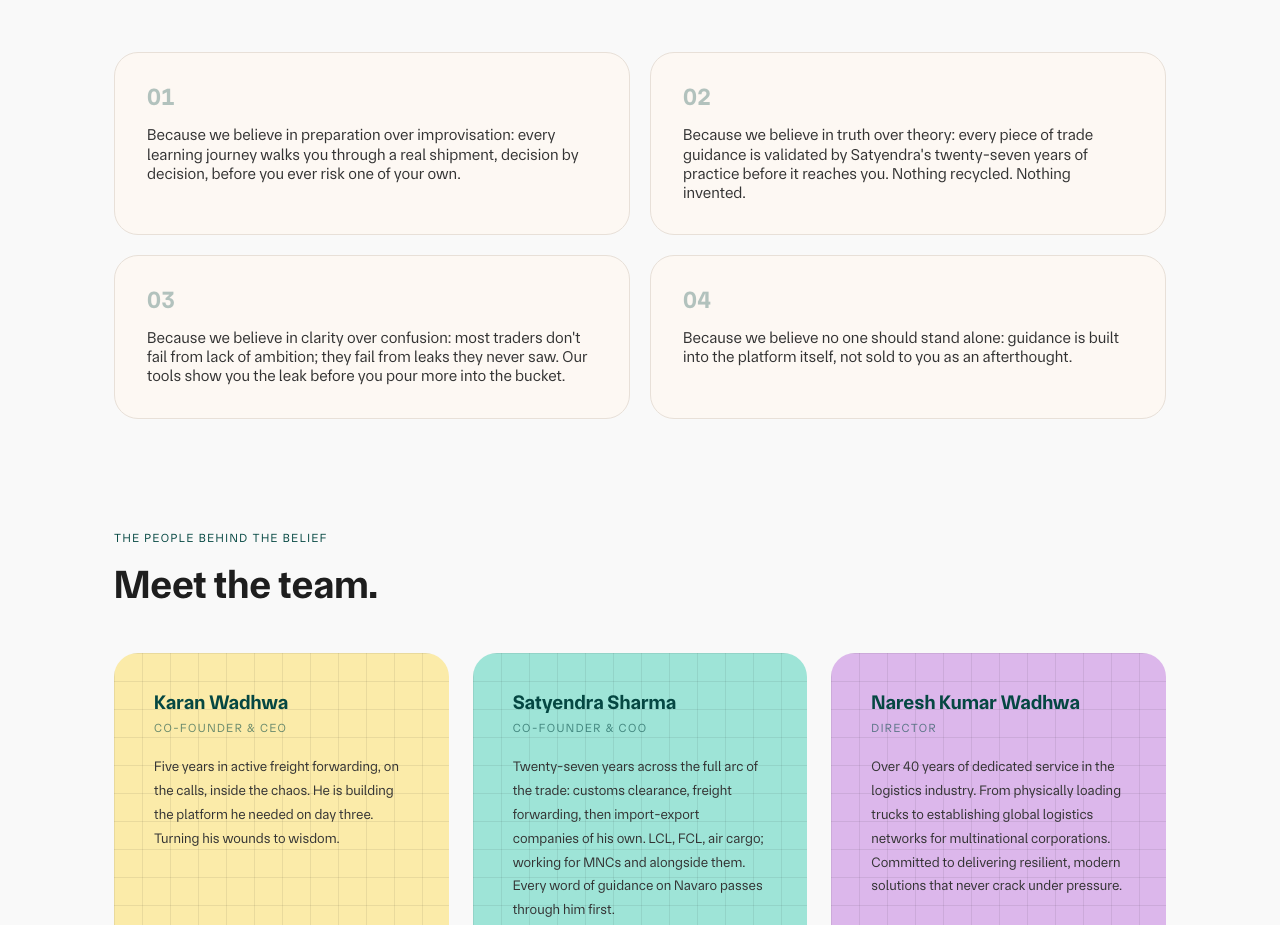
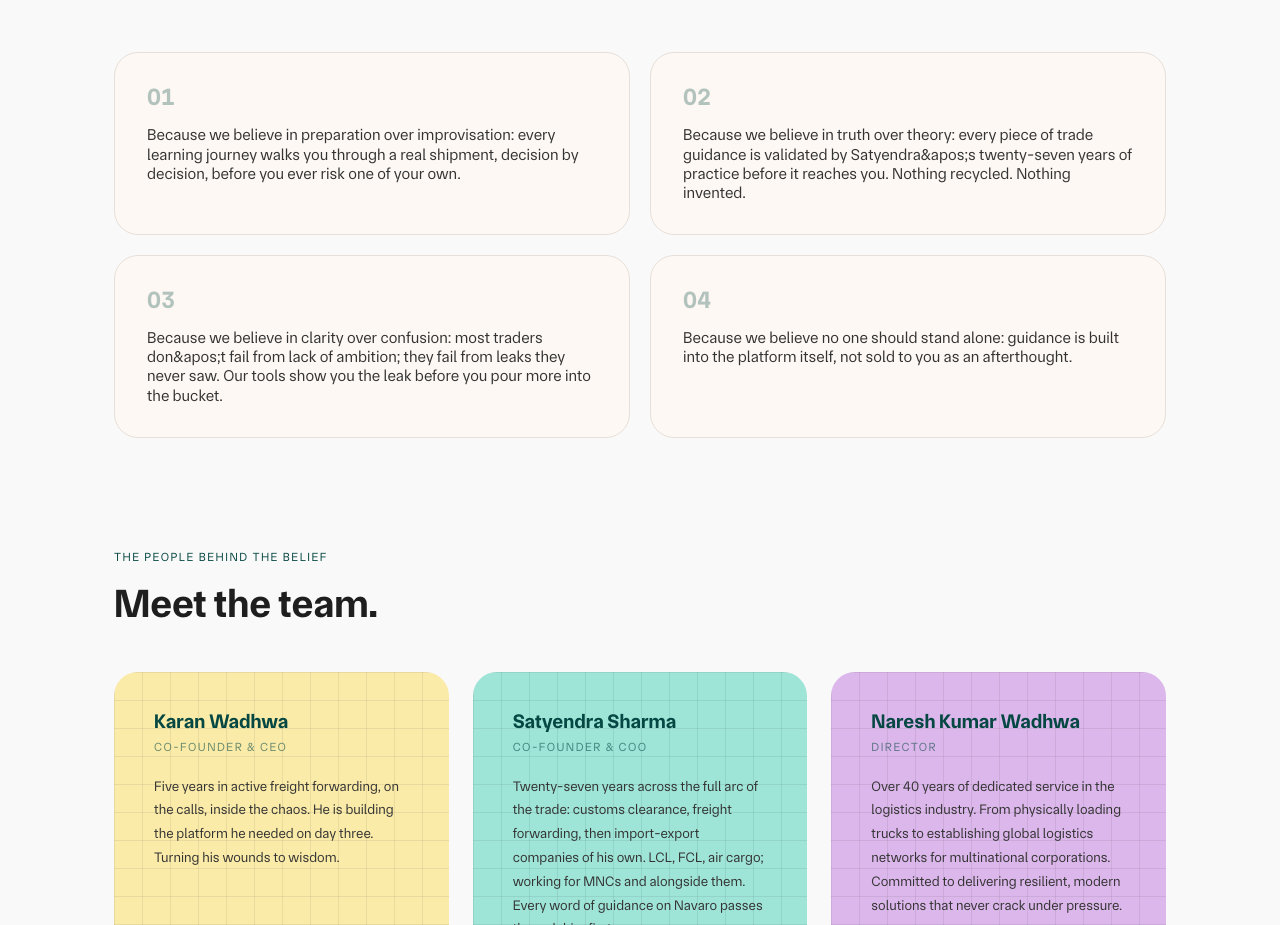
Before and after one commit to M-Monisha/NAVARO, a Next.js app: page /about in a window 1280 px wide. Shown: the part 1785-2710 px from the top of the page. Built offline with nearby package versions, Linux system fonts and the light colour scheme; no server answers.

Commit message:
fix: escape apostrophes in about page to fix Vercel build error

```diff
--- a/app/about/page.tsx
+++ b/app/about/page.tsx
@@ -36,8 +36,8 @@ const team = [
 
 const beliefs = [
   { text: "Because we believe in preparation over improvisation: every learning journey walks you through a real shipment, decision by decision, before you ever risk one of your own." },
-  { text: "Because we believe in truth over theory: every piece of trade guidance is validated by Satyendra's twenty-seven years of practice before it reaches you. Nothing recycled. Nothing invented." },
-  { text: "Because we believe in clarity over confusion: most traders don't fail from lack of ambition; they fail from leaks they never saw. Our tools show you the leak before you pour more into the bucket." },
+  { text: "Because we believe in truth over theory: every piece of trade guidance is validated by Satyendra&apos;s twenty-seven years of practice before it reaches you. Nothing recycled. Nothing invented." },
+  { text: "Because we believe in clarity over confusion: most traders don&apos;t fail from lack of ambition; they fail from leaks they never saw. Our tools show you the leak before you pour more into the bucket." },
   { text: "Because we believe no one should stand alone: guidance is built into the platform itself, not sold to you as an afterthought." },
 ]
 
@@ -77,10 +77,10 @@ export default function About() {
             </h2>
             <div className="space-y-5 text-[#444] text-base" style={body}>
               <p>
-                Yet the people who move the world are handed five days of training, or even less, and told to figure the rest out. In import-export, confusion isn't an accident, it's the tradition. Accepted for so long that nobody questions it anymore.
+                Yet the people who move the world are handed five days of training, or even less, and told to figure the rest out. In import-export, confusion isn&apos;t an accident, it&apos;s the tradition. Accepted for so long that nobody questions it anymore.
               </p>
               <p style={{ ...body, fontWeight: 500 }} className="text-[#1E1E1E]">
-                We know, because that's exactly how it started for us.
+                We know, because that&apos;s exactly how it started for us.
               </p>
             </div>
           </div>
@@ -97,13 +97,13 @@ export default function About() {
                 Two days into his first freight forwarding role, during COVID, Karan watched a container he had sold at $3,000 spike to $6,500 overnight. No warning. No playbook.
               </p>
               <p>
-                What saved him wasn't a manual or a course. It was a person: <span style={{ ...body, fontWeight: 500 }}>Satyendra</span>, his senior colleague, twenty-seven years deep in the trade, who stepped in and guided him through.
+                What saved him wasn&apos;t a manual or a course. It was a person: <span style={{ ...body, fontWeight: 500 }}>Satyendra</span>, his senior colleague, twenty-seven years deep in the trade, who stepped in and guided him through.
               </p>
               <p className="text-[#9EE4D7] text-xl md:text-2xl" style={subheading}>
                 That moment is the entire idea of Navaro.
               </p>
               <p>
-                In this industry, the difference between sinking and sailing has always been whether someone experienced was standing next to you. Guidance shouldn't depend on luck.
+                In this industry, the difference between sinking and sailing has always been whether someone experienced was standing next to you. Guidance shouldn&apos;t depend on luck.
               </p>
               <p className="text-white text-lg" style={{ ...body, fontWeight: 500 }}>
                 In your story, we play Satyendra's role.
```
